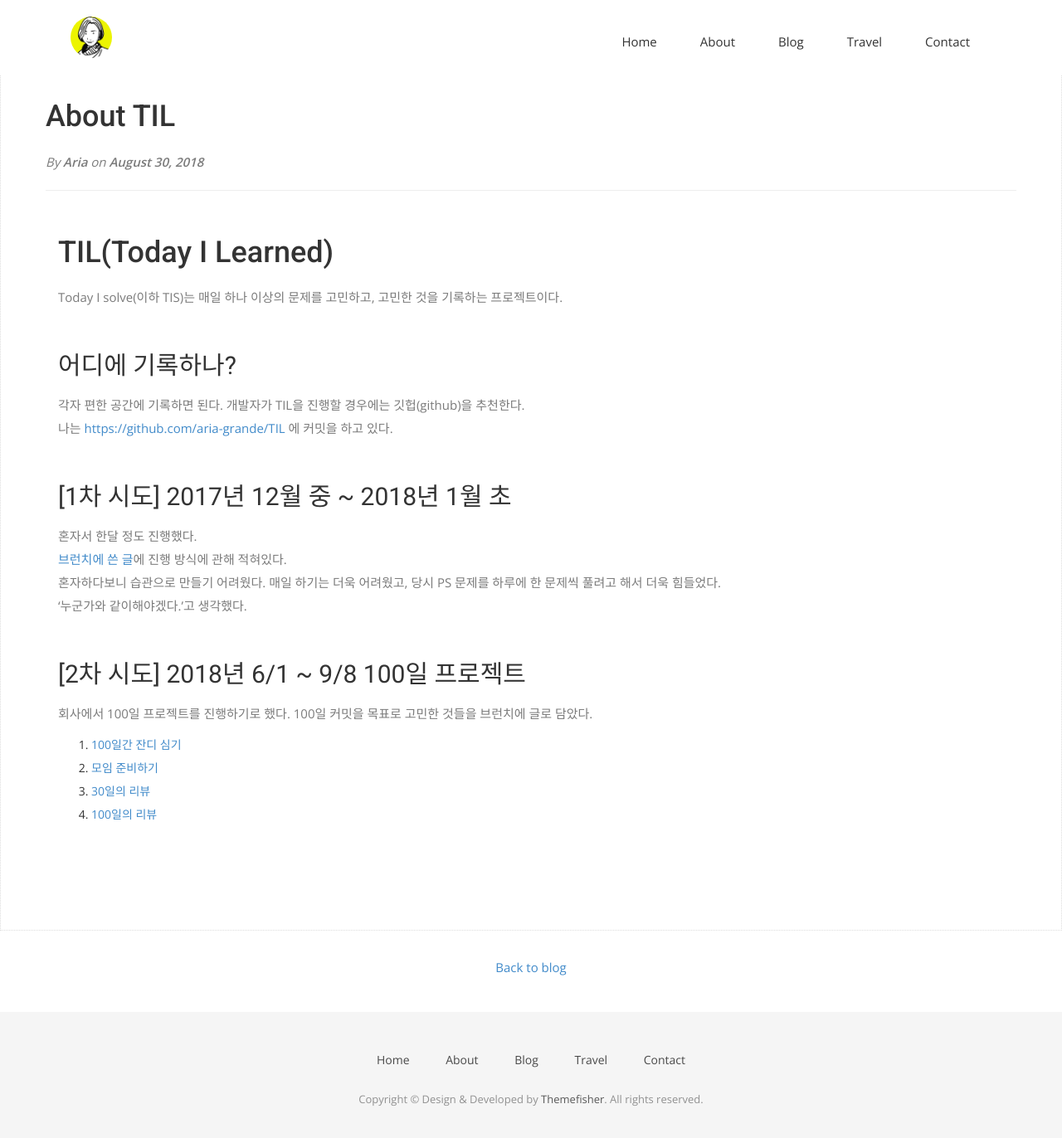
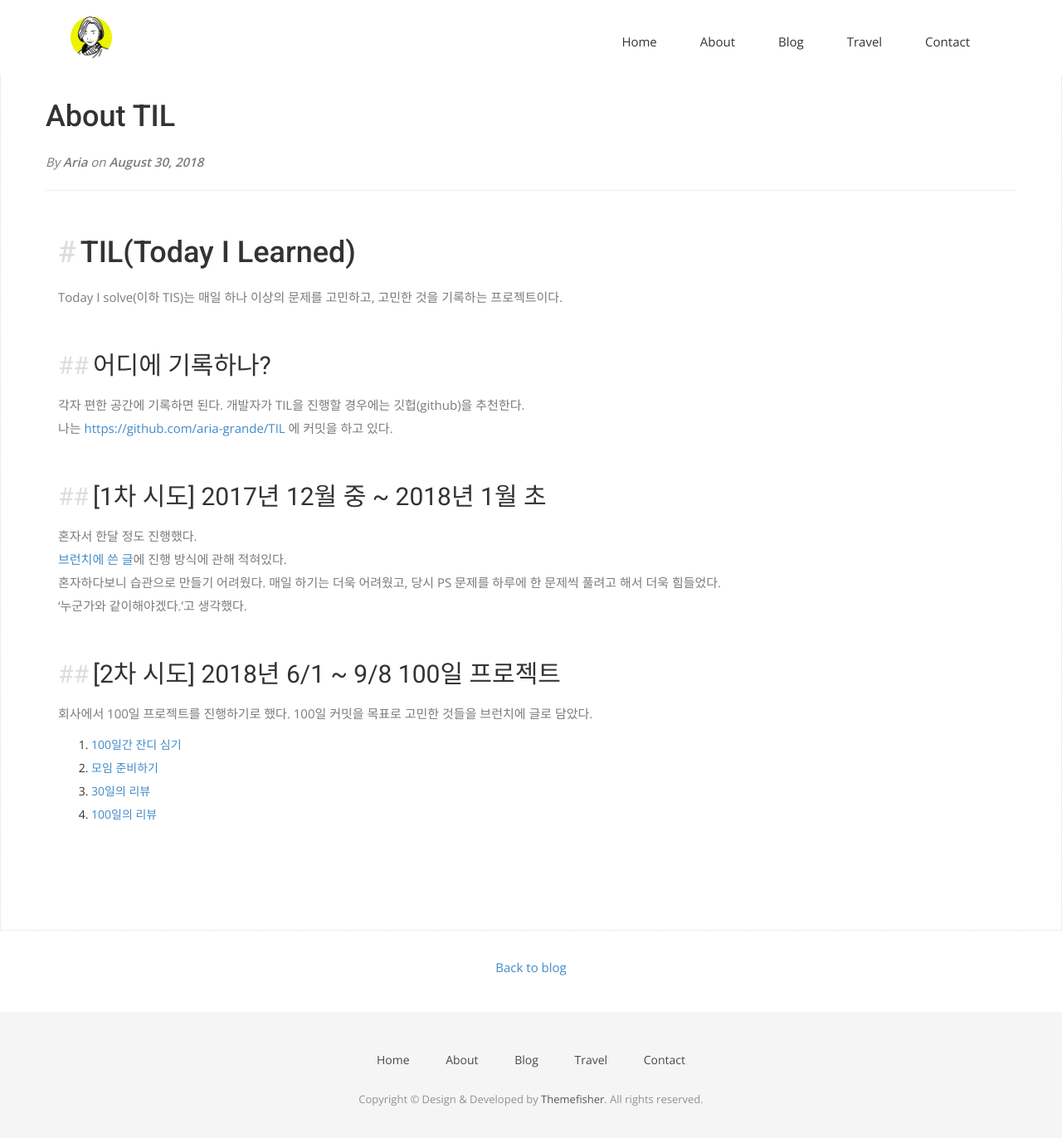
Before and after one commit to aria-grande/aria-grande.github.io, a Jekyll site: the page built from _posts/2018-08-30-about-TIL.md, in a window 1280 px wide and 1400 px high. Shown: the top 1372 px of the window at 83% size. Built offline with Jekyll 4.4.1, drawn with Linux system fonts in a browser that asks for light colours; nearby versions of some CDN libraries; some web fonts are replaced.

Commit message:
added # to main headers in post

```diff
--- a/css/airspace.css
+++ b/css/airspace.css
@@ -885,7 +885,30 @@ progress::-webkit-progress-bar {
   display: inline-block;
   padding: 40px 0px;
 }
+.post .content h1::before {
+  color: #ddd;
+  content: "#";
+  display: inline;
+  margin-right: 5px;
 
+}
+.post .content h2::before {
+  color: #ddd;
+  content: "##";
+  display: inline;
+  margin-right: 5px;
+
+}
+@media only screen and (max-device-width: 640px) {
+  .post .content h1::before {
+    position: unset;
+    content: "";
+  }
+  .post .content h2::before {
+    position: unset;
+    content: "";
+  }
+}
 /*---------------------------------------------
 					Contact Close
 -----------------------------------------------*/
```
